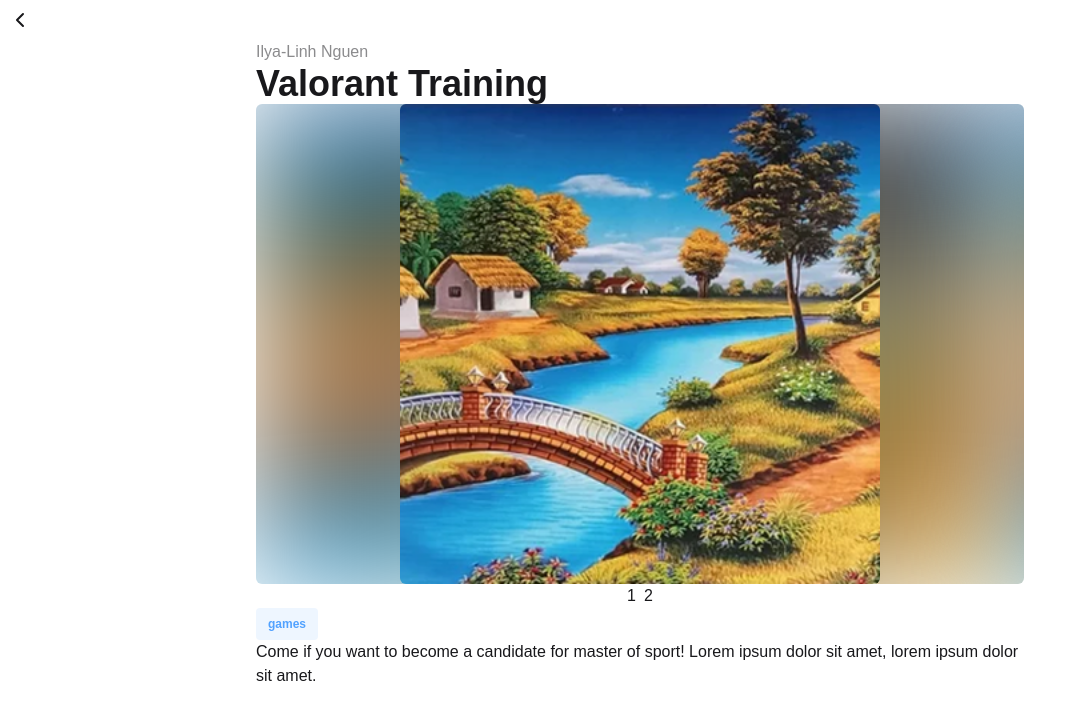
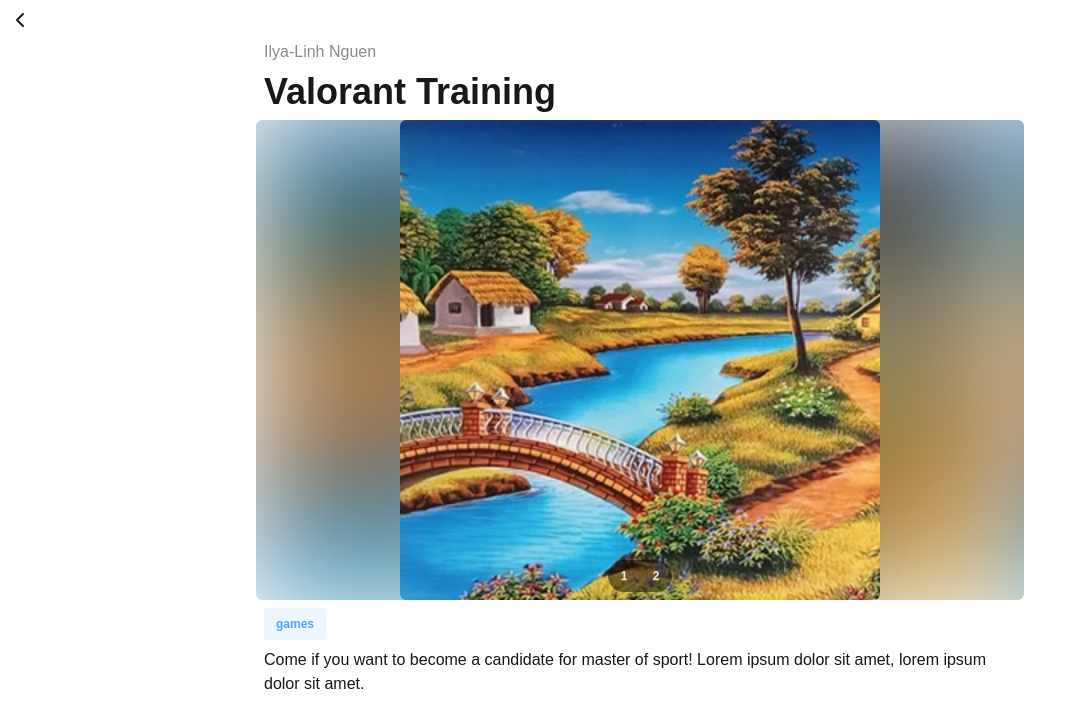
Before and after one commit to evops-sum25/evops-website, a Next.js app: page /events/1 in a window 1280 px wide. Shown: the top 728 px of the page, without its empty margins (0-1071 px from the left). Built offline with nearby package versions, Linux system fonts and the light colour scheme.

Commit message:
make it less half-baked

```diff
--- a/src/app/events/[id]/page.tsx
+++ b/src/app/events/[id]/page.tsx
@@ -47,12 +47,14 @@
       </nav>
 
       <main className="flex w-screen flex-col items-center">
-        <div className="flex w-192 max-w-full flex-col">
-          <h2 className="text-base-content/50">{event.author.name}</h2>
+        <div className="flex w-192 max-w-full flex-col gap-2">
+          <div className="flex flex-col gap-2 px-2">
+            <span className="text-base-content/50">{event.author.name}</span>
             <h2 className="text-4xl font-bold">{event.title}</h2>
+          </div>
 
-          <div className="flex flex-col items-center">
-            <div className="carousel h-120 w-full rounded-md">
+          <div className="relative flex flex-col items-center">
+            <div className="carousel aspect-square max-h-120 w-full rounded-md">
               {event.imageUrls.map((src, i) => (
                 <div
                   key={i}
@@ -72,12 +74,15 @@
                 </div>
               ))}
             </div>
-
-            <div className="flex flex-row gap-2">
+            <div className="bg-neutral/50 text-neutral-content absolute bottom-2 z-20 flex flex-row rounded-full">
               {event.imageUrls
                 .keys()
                 .map((i) => (
-                  <a key={i} href={`#image-${i + 1}`}>
+                  <a
+                    key={i}
+                    href={`#image-${i + 1}`}
+                    className="btn btn-ghost btn-circle btn-sm"
+                  >
                     {i + 1}
                   </a>
                 ))
@@ -85,6 +90,7 @@
             </div>
           </div>
 
+          <div className="flex flex-col gap-2 px-2">
             <div className="flex flex-row flex-wrap gap-2">
               {event.tags.map(({ name }, i) => (
                 <Tag key={i} name={name} color="blue" />
@@ -93,6 +99,7 @@
 
             <p>{event.description}</p>
           </div>
+        </div>
       </main>
     </>
   );
```
Lines whose indentation alone changed are shown as unchanged.
